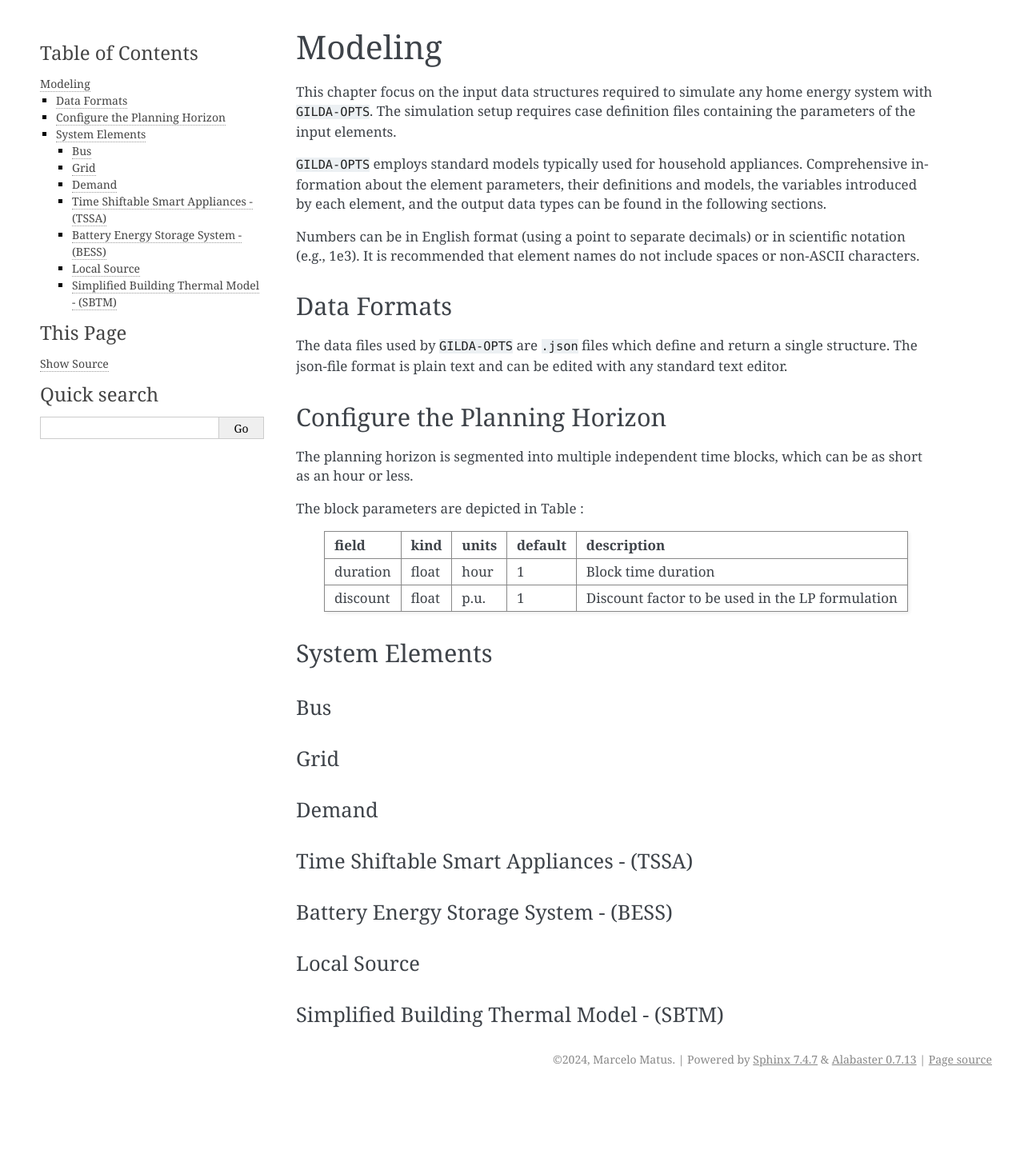
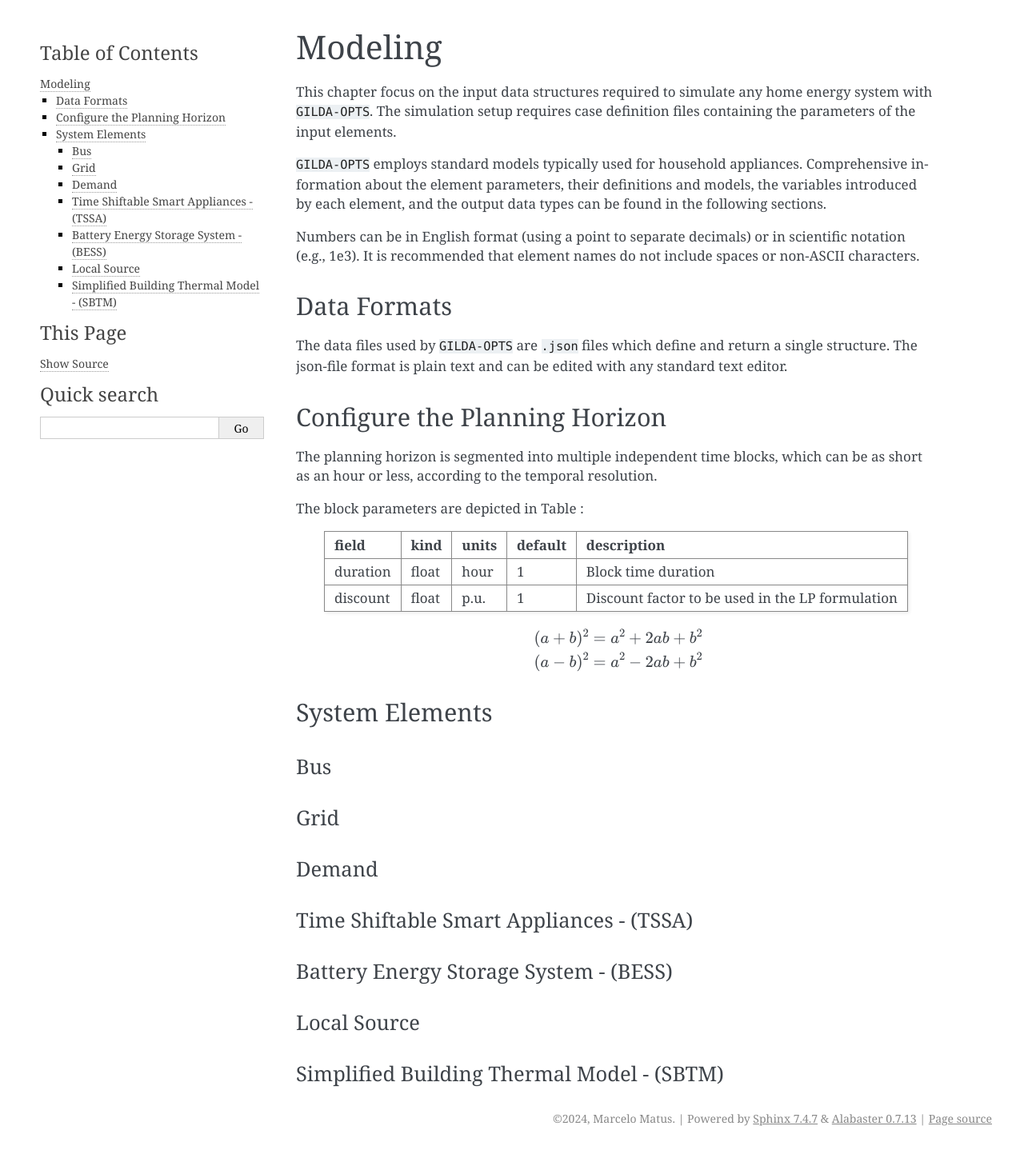
Before and after one commit to marcelomatus/gilda-opts, a Sphinx documentation site: the page built from docs/Modeling.rst, in a window 1280 px wide. Shown: the whole page at 80% size. Built offline with Sphinx 7.4.7, drawn with Linux system fonts in a browser that asks for light colours; pages that are not in the unit, such as notebooks, are missing from menus; before the commit the page ends 1364 px from its top, so only the background shows below that.

Commit message:
Update Modeling.rst

```diff
--- a/docs/Modeling.rst
+++ b/docs/Modeling.rst
@@ -19,7 +19,7 @@ The data files used by ``GILDA-OPTS`` are ``.json`` files which define and retur
 Configure the Planning Horizon
 ===============================
 
-The planning horizon is segmented into multiple independent time blocks, which can be as short as an hour or less.
+The planning horizon is segmented into multiple independent time blocks, which can be as short as an hour or less, according to the temporal resolution.
 
 The block parameters are depicted in Table :
 
@@ -30,6 +30,12 @@ The block parameters are depicted in Table :
 +----------+-------+-------+---------+--------------------------------------------------+
 | discount | float | p.u.  |    1    | Discount factor to be used in the LP formulation |
 +----------+-------+-------+---------+--------------------------------------------------+
+
+.. math::
+
+   (a + b)^2 = a^2 + 2ab + b^2
+
+   (a - b)^2 = a^2 - 2ab + b^2
 
 ===============
 System Elements
```
